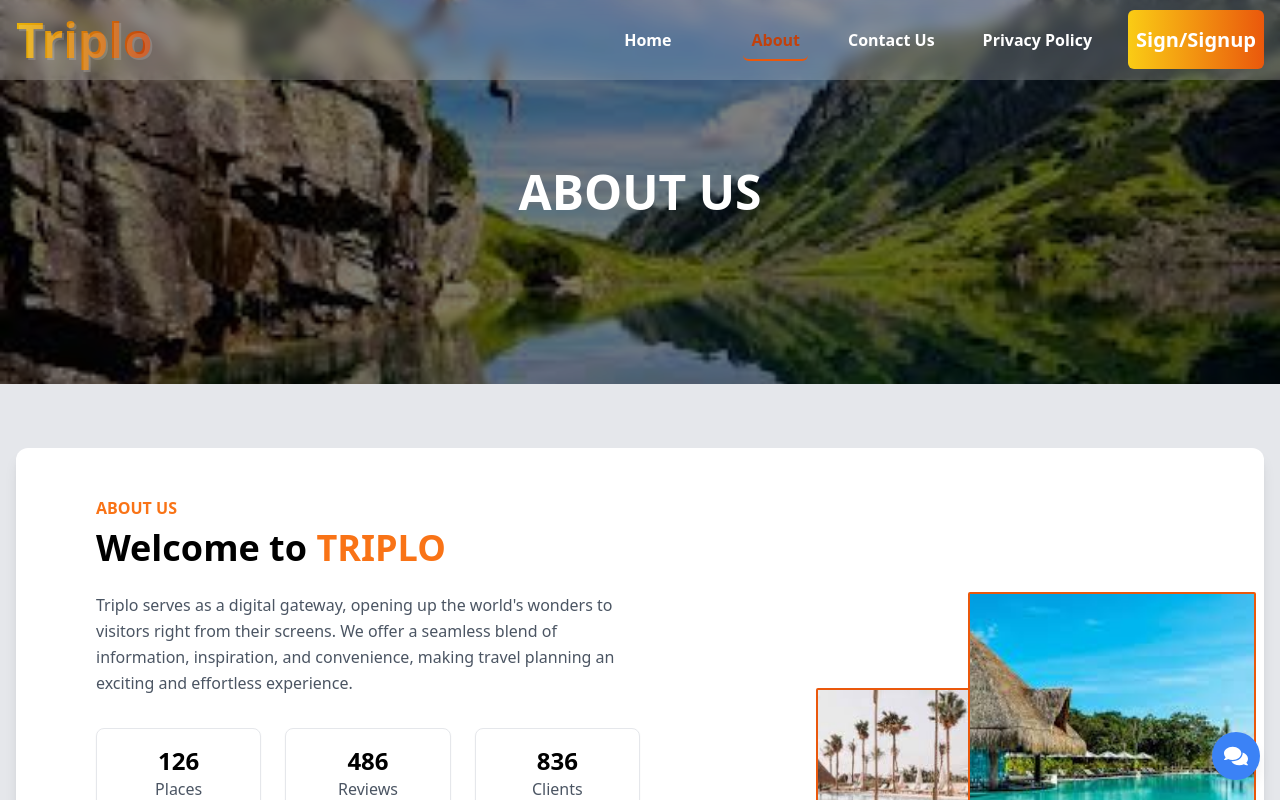
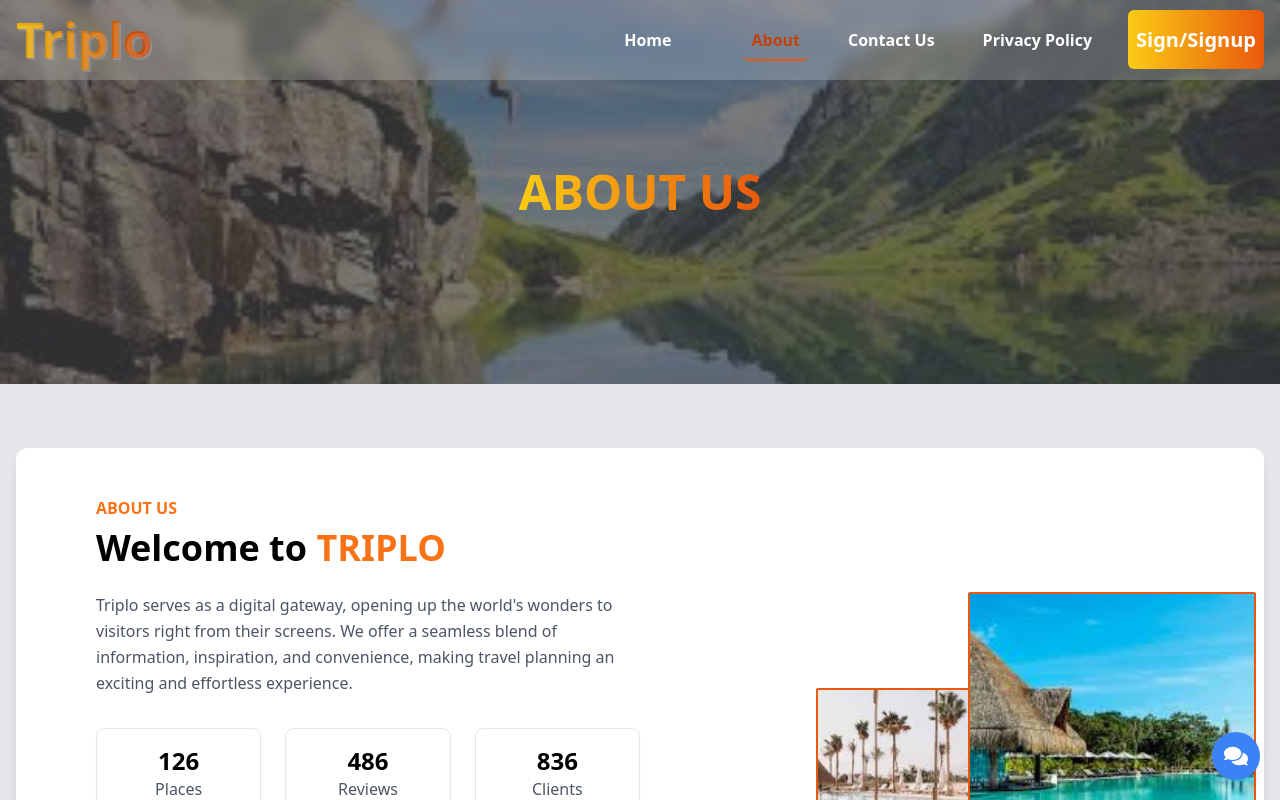
Before and after one commit to tech-skil/-MERN-Stack-Travel-Website-with-AI-Chatbot-YouTube-Video-Suggestions-and-Weather-Prediction-, a React (Vite) app in the folder client/: page /about in a window 1280 px wide. Shown: the top 800 px of the page. Built offline with nearby package versions, Linux system fonts and the light colour scheme; no server answers.

Commit message:
contect fixed

```diff
--- a/client/src/pages/About.jsx
+++ b/client/src/pages/About.jsx
@@ -23,9 +23,9 @@ const About = () => {
     <div className="w-full">
       {/* Hero Section */}
       <div className="relative h-96 overflow-hidden">
-        <img src={aboutimg} alt="About Us Hero" className="w-full h-full object-cover" />
+        <img src={aboutimg} alt="About Us Hero" className="w-full h-full opacity-60 object-cover" />
         <div className="absolute inset-0 bg-black bg-opacity-50 flex items-center justify-center">
-          <h1 className="text-5xl font-bold text-white uppercase">About Us</h1>
+          <h1 className="text-5xl font-bold bg-clip-text text-transparent bg-gradient-to-r from-yellow-400 to-orange-600 uppercase">About Us</h1>
         </div>
       </div>
 
@@ -42,7 +42,6 @@ const About = () => {
               <p className="text-gray-600 mb-8 leading-relaxed">
                 Triplo serves as a digital gateway, opening up the world's wonders to visitors right from their screens. We offer a seamless blend of information, inspiration, and convenience, making travel planning an exciting and effortless experience.
               </p>
-
               <div className="grid grid-cols-3 gap-6 mb-8">
                 {[
                   { icon: 'hotel', number: '126', label: 'Places' },
--- a/client/src/pages/Contect.jsx
+++ b/client/src/pages/Contect.jsx
@@ -13,8 +13,8 @@ const Contact = () => {
       {/* Hero Section */}
       <div className="relative h-96 -mt-28 overflow-hidden">
         <img src={contactimg} alt="About Us Hero" className="w-full opacity-60 h-full object-cover" />
-        <div className="absolute inset-0 bg-black bg-opacity-50 flex items-center justify-center">
-          <h1 className="text-5xl font-bold text-orange-500 uppercase">Contect Us</h1>
+        <div className="absolute inset-0 bg-black bg-op acity-50 flex items-center justify-center">
+          <h1 className="text-5xl font-bold bg-clip-text text-transparent bg-gradient-to-r from-yellow-400 to-orange-600 uppercase border-b-4 p-2">Contect Us</h1>
         </div>
       </div>
       <div className="container    bg-white">
--- a/client/src/pages/Privacy.jsx
+++ b/client/src/pages/Privacy.jsx
@@ -1,8 +1,15 @@
 import React from 'react';
-
+import contactimg from "../assets/images/signup.jpg";
 const Privacy = () => {
   return (
     <div className=" min-h-screen flex flex-col">
+            <div className="relative h-96  overflow-hidden">
+        <img src={contactimg} alt="About Us Hero" className="w-full opacity-60 h-full object-cover" />
+        <div className="absolute inset-0 bg-black bg-opacity-50 flex items-center justify-center">
+        <h1 className="text-5xl font-bold bg-clip-text text-transparent bg-gradient-to-r from-yellow-400 to-orange-600 uppercase">Privacy Policy</h1>
+
+        </div>
+      </div>
     <div className="flex-grow w-full  flex justify-center py-28">
       <div className="p-6 max-w-3xl bg-white w-full">
         <h1 className="text-3xl font-bold mb-4">Privacy Policy</h1>
```
